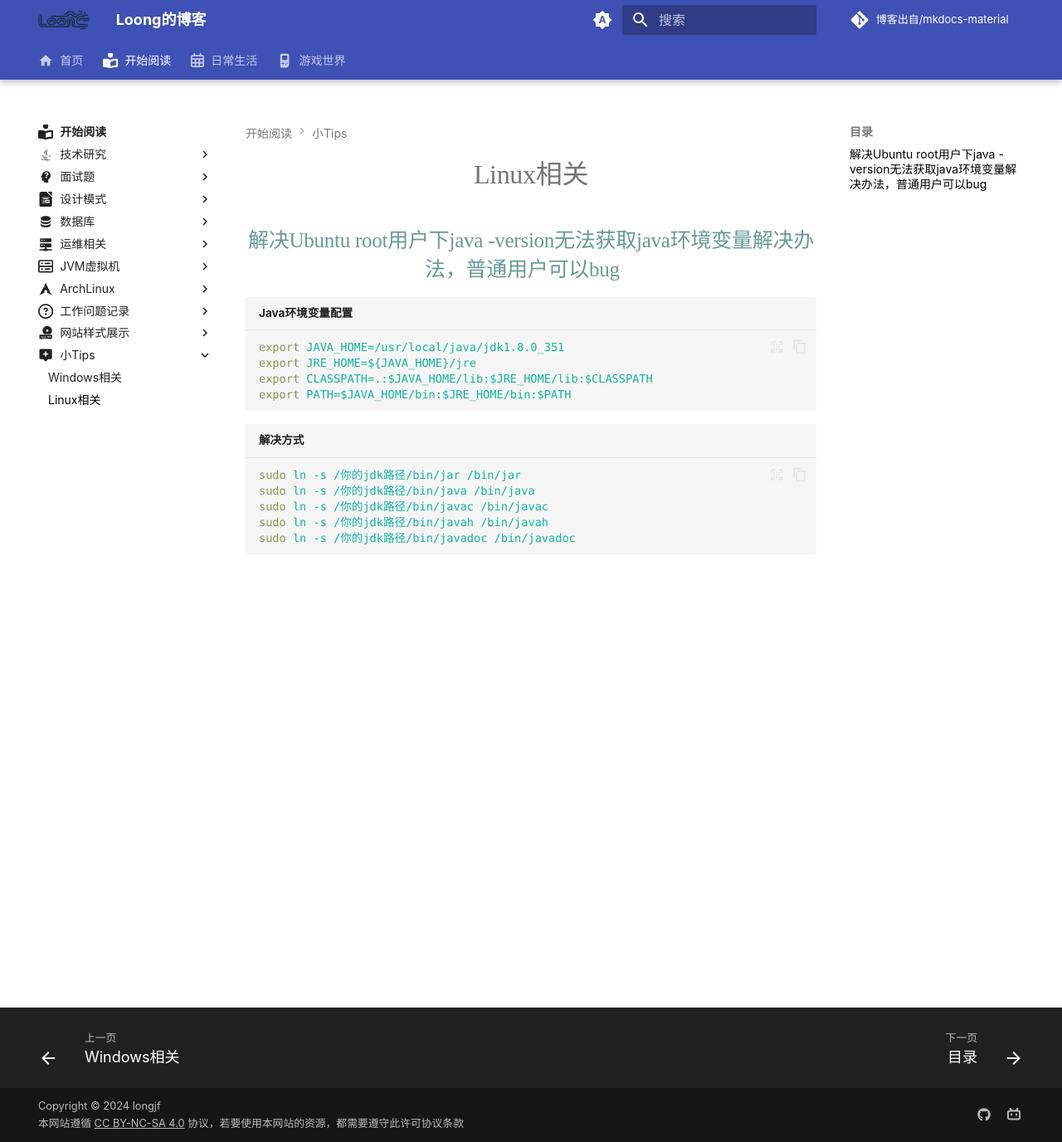
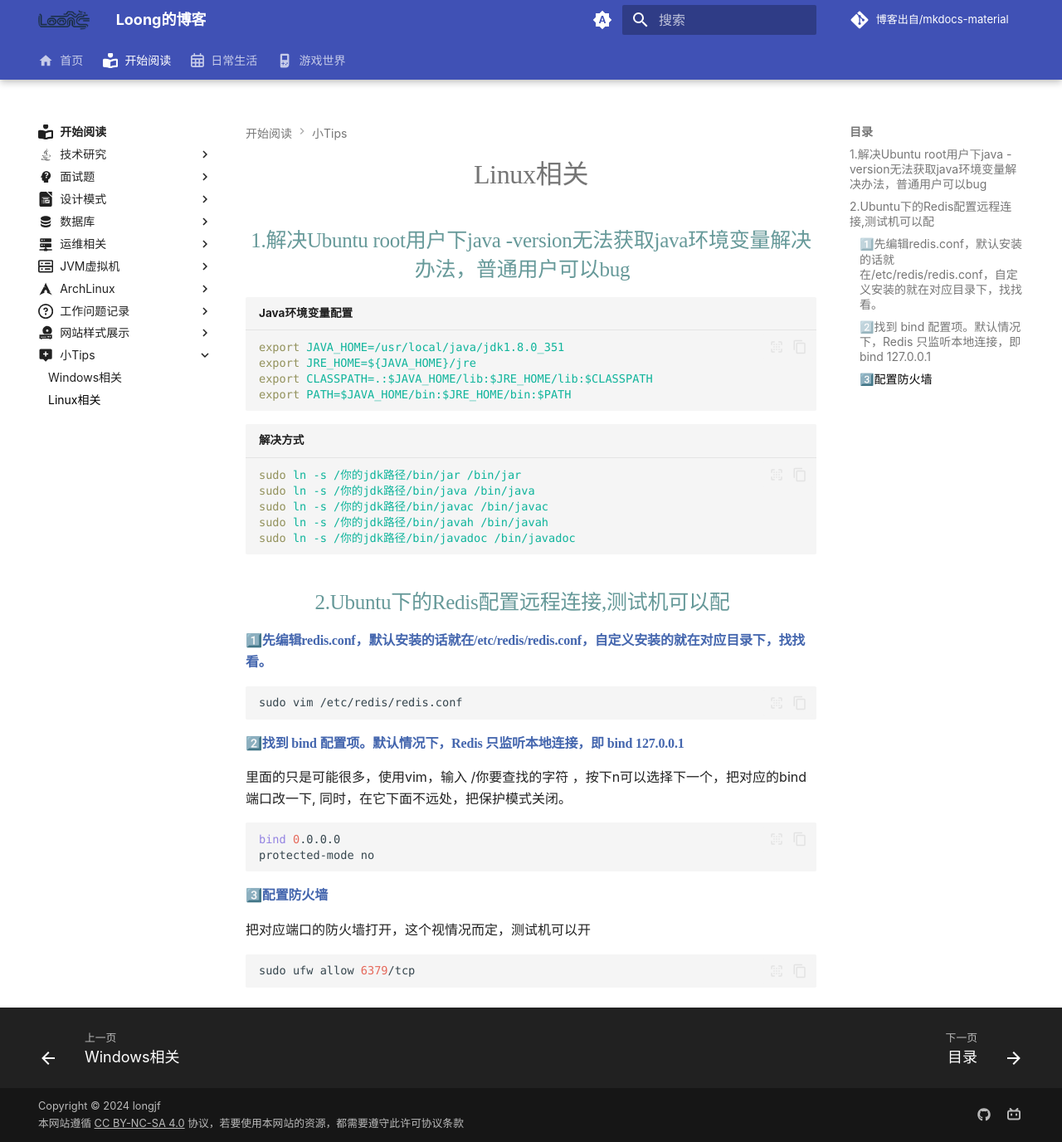
Before and after one commit to 971230/971230.github.io, an MkDocs documentation site: the page built from docs/开始阅读/小Tips/Linux.md, in a window 1280 px wide and 1376 px high. Shown: the whole window at 83% size. Built offline with MkDocs 1.6.1 and Material for MkDocs 9.7.7, drawn with Linux system fonts in a browser that asks for light colours; some web fonts are replaced; comment, search, counter and statistics services are not loaded.

````diff
--- a/docs/开始阅读/小Tips/Linux.md
+++ b/docs/开始阅读/小Tips/Linux.md
@@ -3,7 +3,7 @@
 description: 和Linux系统相关的
 ---
 
-## 解决Ubuntu root用户下java -version无法获取java环境变量解决办法，普通用户可以bug
+## 1.解决Ubuntu root用户下java -version无法获取java环境变量解决办法，普通用户可以bug
 
 ```properties title="Java环境变量配置"
 export JAVA_HOME=/usr/local/java/jdk1.8.0_351
@@ -19,3 +19,28 @@
 sudo ln -s /你的jdk路径/bin/javah /bin/javah
 sudo ln -s /你的jdk路径/bin/javadoc /bin/javadoc
 ```
+
+## 2.Ubuntu下的Redis配置远程连接,测试机可以配
+
+#### 1️⃣先编辑redis.conf，默认安装的话就在/etc/redis/redis.conf，自定义安装的就在对应目录下，找找看。
+```shell
+sudo vim /etc/redis/redis.conf
+```
+
+#### 2️⃣找到 bind 配置项。默认情况下，Redis 只监听本地连接，即 bind 127.0.0.1
+
+里面的只是可能很多，使用vim，输入 /你要查找的字符 ，按下n可以选择下一个，把对应的bind端口改一下,
+同时，在它下面不远处，把保护模式关闭。
+
+```shell
+bind 0.0.0.0
+protected-mode no
+```
+
+#### 3️⃣配置防火墙
+
+把对应端口的防火墙打开，这个视情况而定，测试机可以开
+
+```shell
+sudo ufw allow 6379/tcp
+```
--- a/mkdocs.yml
+++ b/mkdocs.yml
@@ -178,6 +178,7 @@
     - 运维相关:
       - 开始阅读/运维相关/index.md
       - Ubuntu22.04上安装MySQL: 开始阅读/运维相关/Ubuntu 22.04 LTS 上安装MySQL.md
+      - Nginx配置文件怎么写: 开始阅读/运维相关/Nginx配置文件怎么写.md
     - JVM虚拟机:
       - 开始阅读/JVM虚拟机/index.md
       - 第一章-走进Java: 开始阅读/JVM虚拟机/第一章-走进Java.md
````
Also changed, not shown: docs/开始阅读/index.md (+1 -0 lines), docs/开始阅读/运维相关/Nginx配置文件怎么写.md (added, +77 -0 lines), docs/开始阅读/运维相关/index.md (+1 -0 lines), docs/开始阅读/运维相关/img/nginx.png (added).
